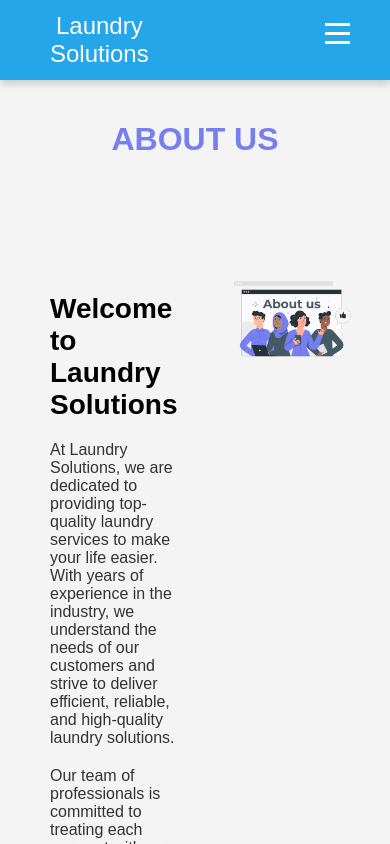
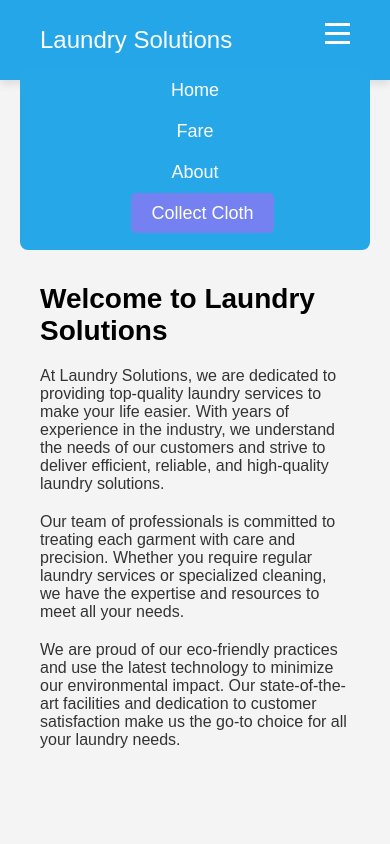
Before and after one commit to saboor009/laundry, a React (Create React App) app: page /about in a window 390 px wide. Both pictures are taken after a click on the element 337 px from the left and 33 px from the top of the page. Shown: the top 844 px of the page. Built offline with nearby package versions, Linux system fonts and the light colour scheme.

Commit message:
Describe your changes

```diff
--- a/src/About.css
+++ b/src/About.css
@@ -1,7 +1,6 @@
 body {
     margin: 0;
     font-family: Arial, sans-serif;
-
   }
 
   .about-page {
@@ -9,7 +8,6 @@ body {
   }
 
   .about-header {
-
     color: #757ff0;
     padding: 20px;
   }
@@ -19,7 +17,7 @@ body {
     flex-wrap: wrap;
     justify-content: center;
     padding: 40px 20px;
-
+    gap: 20px; /* Add gap between text and image */
   }
 
   .about-text {
@@ -58,3 +56,21 @@ body {
     background-color: #24a6e8;
     color: #fff;
   }
+
+  /* Mobile Styles */
+  @media (max-width: 768px) {
+    .about-content {
+      flex-direction: column;
+      align-items: center;
+    }
+
+    .about-image {
+      max-width: 100%;
+      margin: 20px 0; /* Margin above and below the image */
+    }
+
+    .about-text {
+      max-width: 100%;
+      padding: 10px;
+    }
+  }
--- a/src/App.css
+++ b/src/App.css
@@ -12,7 +12,7 @@ body {
   color: #fff;
   padding: 10px 20px;
   position: relative;
-  box-shadow: 0 4px 8px rgba(9, 6, 6, 0.175);
+  box-shadow: 0 4px 8px rgba(0, 0, 0, 0.1);
 }
 
 .logo {
@@ -30,12 +30,11 @@ body {
   display: flex;
   justify-content: space-between;
   align-items: center;
-  padding: 0 20px; /* Add padding for alignment */
+  padding: 0 20px;
   position: relative;
   height: 60px;
-   /* Add shadow effect */
+  z-index: 10; /* Ensure navbar is above other content */
 }
-
 
 .nav-links {
   list-style: none;
@@ -43,6 +42,7 @@ body {
   margin: 0;
   display: flex;
   align-items: center;
+  transition: all 0.3s ease-in-out; /* Smooth transition */
 }
 
 .nav-links li {
@@ -53,37 +53,36 @@ body {
   color: #fff;
   text-decoration: none;
   font-size: 18px;
-  position: relative; /* Needed for positioning the pseudo-element */
+  position: relative;
   transition: transform 0.3s;
-  color: inherit;
 }
 
 .nav-links a::after {
   content: '';
   position: absolute;
   left: 0;
-  bottom: -3px; /* Adjust space between text and underline */
-  height: 2px; /* Thickness of the underline */
+  bottom: -3px;
+  height: 2px;
   width: 100%;
-  background-color: #fff; /* Color of the underline */
-  transform: scaleX(0); /* Initially hidden underline */
+  background-color: #fff;
+  transform: scaleX(0);
   transform-origin: bottom right;
   transition: transform 0.3s;
 }
 
 .nav-links a:hover::after {
-  transform: scaleX(1); /* Show underline on hover */
+  transform: scaleX(1);
 }
 
 .nav-links a:hover {
-  transform: scale(1.05); /* Slightly grow on hover */
+  transform: scale(1.05);
 }
 
 .menu-toggle {
   display: none;
   flex-direction: column;
   cursor: pointer;
-  z-index: 1; /* Ensure it is above other elements */
+  z-index: 20; /* Ensure it is above other elements */
 }
 
 .bar {
@@ -95,31 +94,33 @@ body {
 
 @media (max-width: 768px) {
   .navbar {
-    flex-direction: row; /* Keep items in a row */
-    align-items: center; /* Align items vertically in the center */
+    flex-direction: row;
+    align-items: center;
   }
 
   .nav-button-container {
     display: flex;
-    align-items: center; /* Center items vertically */
+    align-items: center;
     width: 100%;
     position: relative;
   }
 
   .nav-links {
-    display: none; /* Hide menu items initially */
+    display: none;
     flex-direction: column;
     width: 100%;
     position: absolute;
-    top: 60px; /* Adjust based on header height */
+    top: 60px;
     left: 0;
-    background-color: #333;
-    padding: 0;
+    background-color: #26a8e8;
+    padding-bottom: 16px;
     margin: 0;
+    z-index: 15;
+    border-radius: 8px;/* Ensure menu is above other content but below the menu toggle */
   }
 
   .nav-links.active {
-    display: flex; /* Show menu items when active */
+    display: flex;
   }
 
   .nav-links li {
@@ -130,29 +131,29 @@ body {
   .menu-toggle {
     display: flex;
     position: absolute;
-    right: 20px; /* Align to the right of the navbar */
-    top: 10px; /* Adjust top position as needed */
+    right: 20px;
+    top: 10px;
+    z-index: 20; /* Ensure it is above the menu */
   }
 
   .collect-cloth-button {
-    margin-left: 24px; /* Space between button and nav items */
+    margin-left: 24px;
   }
 }
 
 .collect-cloth-button {
-  background-color: #7681f1; /* Background color */
-  color: #fff; /* Text color */
+  background-color: #7681f1;
+  color: #fff;
   padding: 10px 20px;
   border-radius: 5px;
-  text-decoration: none; /* Remove underline */
+  text-decoration: none;
   font-size: 18px;
-  margin-left: 15px; /* Space between button and other nav items */
-  transition: background-color 0.3s; /* Smooth background color change on hover */
+  margin-left: 15px;
+  transition: background-color 0.3s;
 }
 
-
 .collect-cloth-button:hover {
-  background-color: #5a48ec; /* Darker shade on hover */
+  background-color: #5a48ec;
 }
 
 .App-logo {
--- a/src/App.js
+++ b/src/App.js
@@ -1,12 +1,18 @@
-import React from 'react';
+import React, { useState } from 'react';
 import { BrowserRouter as Router, Route, Routes, Link } from 'react-router-dom';
 import { ContactUs } from './form';
-import FareCalculator from './FareCalculator'; // Import the FareCalculator component
-import About from './About'; // Import the About component
-import Home from './Home'; // Import the Home component
+import FareCalculator from './FareCalculator';
+import About from './About';
+import Home from './Home';
 import './App.css';
 
 const App = () => {
+  const [isNavOpen, setIsNavOpen] = useState(false);
+
+  const toggleNav = () => {
+    setIsNavOpen(!isNavOpen);
+  };
+
   return (
     <Router>
       <div className="App">
@@ -15,13 +21,12 @@ const App = () => {
             <div className="logo">
               <Link to="/">Laundry Solutions</Link>
             </div>
-            <div className="menu-toggle">
+            <div className="menu-toggle" onClick={toggleNav}>
               <span className="bar"></span>
               <span className="bar"></span>
               <span className="bar"></span>
             </div>
-            <div className="nav-button-container">
-              <ul className="nav-links">
+            <ul className={`nav-links ${isNavOpen ? 'active' : ''}`}>
               <li><Link to="/">Home</Link></li>
               <li><Link to="/fare">Fare</Link></li>
               <li><Link to="/about">About</Link></li>
@@ -31,7 +36,6 @@ const App = () => {
                 </Link>
               </li>
             </ul>
-            </div>
           </nav>
         </header>
 
```
Lines whose indentation alone changed are shown as unchanged.
